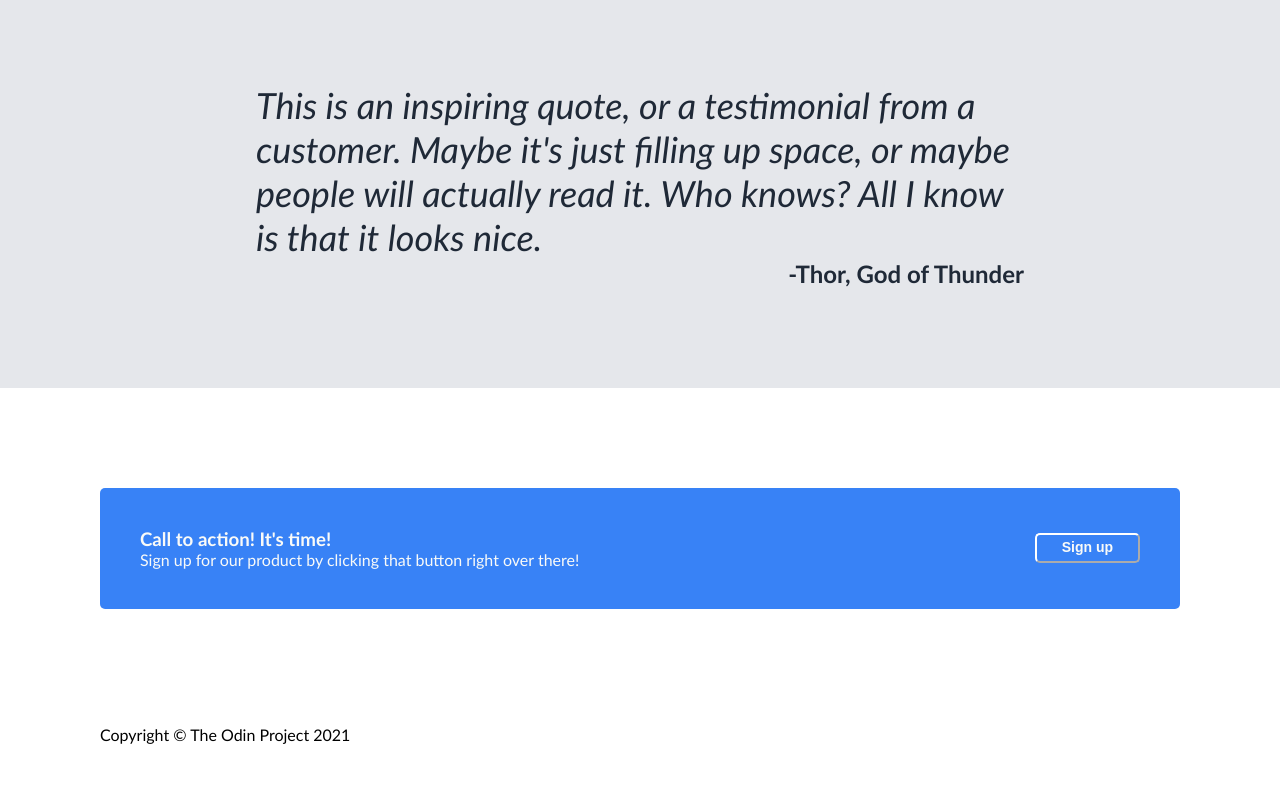
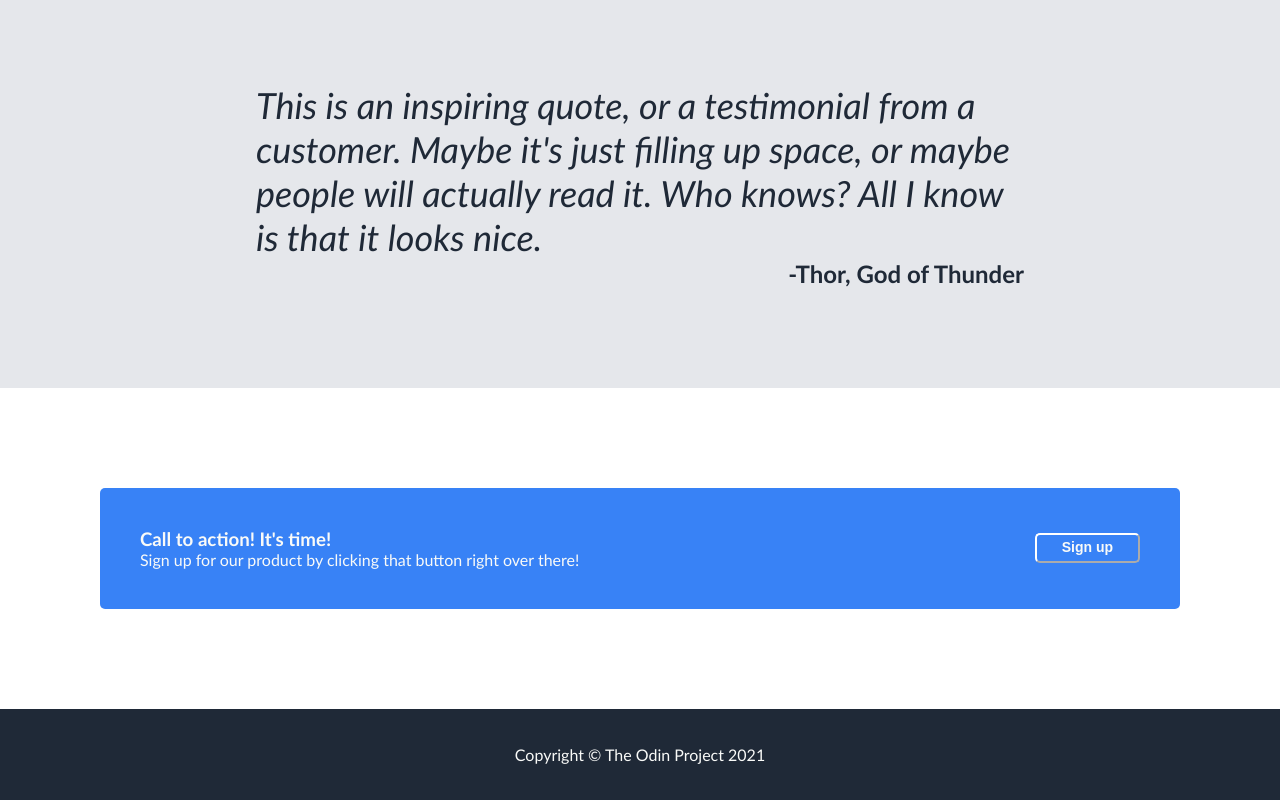
Before and after one commit to h-veng/odin-landing-page, a plain HTML site: page index.html in a window 1280 px wide. Shown: the part 820-1620 px from the top of the page. Before the commit the page ends 1580 px from the top, so only its background shows below. Drawn offline with Linux system fonts and the light colour scheme.

Commit message:
Style the footer

```diff
--- a/styles/style.css
+++ b/styles/style.css
@@ -1,6 +1,14 @@
 body {
   margin: 0px;
   font-family: 'Calibri';
+}
+
+.footer {
+  background-color: #1F2937;
+  color: #F9FAF8;
+  padding-top: 20px;
+  padding-bottom: 20px;
+  text-align: center;
 }
 
 .section {
```
